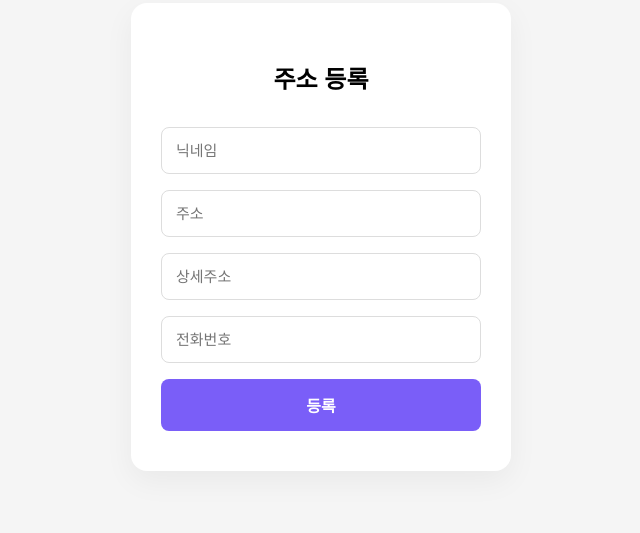
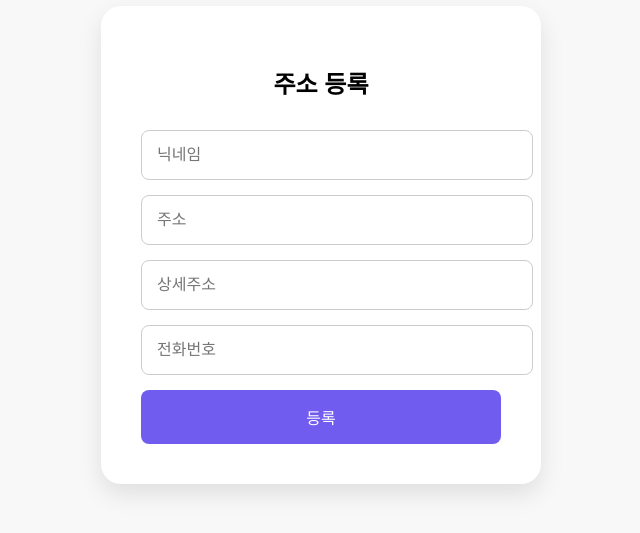
Before and after one commit to JeonChangPyeong/goodsAddr, a website: page public/index.html in a window 1280 px wide. Shown: the part 163-696 px from the top of the page, without its empty margins (319-959 px from the left). Drawn offline with Linux system fonts and the light colour scheme.

Commit message:
Add files via upload

```diff
--- a/public/index.html
+++ b/public/index.html
@@ -5,70 +5,52 @@
   <title>주소 등록</title>
   <style>
     body {
-      background: #f5f5f5;
+      background: #f8f8f8;
+      font-family: sans-serif;
       display: flex;
       justify-content: center;
       align-items: center;
       height: 100vh;
-      margin: 0;
-      font-family: 'Helvetica Neue', sans-serif;
     }
-
     .container {
-      background: #fff;
-      padding: 40px 30px;
-      border-radius: 16px;
-      box-shadow: 0 10px 30px rgba(0, 0, 0, 0.05);
-      width: 320px;
+      background: white;
+      padding: 40px;
+      border-radius: 20px;
+      box-shadow: 0 10px 25px rgba(0, 0, 0, 0.1);
+      width: 360px;
     }
-
-    .container h1 {
-      font-size: 24px;
-      font-weight: bold;
+    h2 {
       text-align: center;
-      margin-bottom: 32px;
+      margin-bottom: 30px;
     }
-
     input {
       width: 100%;
-      padding: 14px;
-      margin-bottom: 16px;
-      font-size: 15px;
-      border: 1px solid #ddd;
+      padding: 15px;
+      margin-bottom: 15px;
+      font-size: 16px;
       border-radius: 8px;
-      box-sizing: border-box;
+      border: 1px solid #ccc;
     }
-
-    input:focus {
-      outline: none;
-      border-color: #7a5ef8;
-    }
-
-    .button {
+    button {
       width: 100%;
-      padding: 14px;
-      background: #7a5ef8;
-      color: #fff;
+      padding: 15px;
+      background-color: #715cf0;
+      color: white;
+      font-size: 16px;
       border: none;
       border-radius: 8px;
-      font-size: 16px;
-      font-weight: bold;
       cursor: pointer;
-    }
-
-    .button:hover {
-      background: #684ae0;
     }
   </style>
 </head>
 <body>
   <div class="container">
-    <h1>주소 등록</h1>
+    <h2>주소 등록</h2>
     <input type="text" id="nickname" placeholder="닉네임" />
     <input type="text" id="address" placeholder="주소" readonly onclick="findAddress()" />
     <input type="text" id="detailAddress" placeholder="상세주소" />
     <input type="text" id="phone" placeholder="전화번호" />
-    <button class="button" onclick="register()">등록</button>
+    <button onclick="submitForm()">등록</button>
   </div>
 
   <script src="https://t1.daumcdn.net/mapjsapi/bundle/postcode/prod/postcode.v2.js"></script>
@@ -76,40 +58,33 @@
     function findAddress() {
       new daum.Postcode({
         oncomplete: function(data) {
-          const fullAddr = data.roadAddress || data.jibunAddress || '';
-          document.getElementById("address").value = fullAddr;
-        },
-        useIframe: false  // 모바일 호환 개선
-      }).open({
-        popupName: 'postcodePopup'
-      });
+          document.getElementById("address").value = data.roadAddress;
+        }
+      }).open();
     }
 
-    async function register() {
+    function submitForm() {
       const nickname = document.getElementById("nickname").value.trim();
       const address = document.getElementById("address").value.trim();
+      const detailAddress = document.getElementById("detailAddress").value.trim();
       const phone = document.getElementById("phone").value.trim();
 
       if (!nickname || !address || !phone) {
-        alert("모든 항목을 입력해주세요.");
+        alert("모든 필드를 입력해주세요.");
         return;
       }
 
-      const res = await fetch("/api/register", {
+      fetch("/api/register", {
         method: "POST",
         headers: { "Content-Type": "application/json" },
-        body: JSON.stringify({ nickname, address, phone })
-      });
-
-      const result = await res.json();
-      if (result.success) {
-        alert("등록 완료!");
-        document.getElementById("nickname").value = "";
-        document.getElementById("address").value = "";
-        document.getElementById("phone").value = "";
-      } else {
-        alert("등록 실패: " + (result.error || "알 수 없는 오류"));
-      }
+        body: JSON.stringify({ nickname, address, detailAddress, phone })
+      }).then(res => res.json())
+        .then(data => {
+          if (data.success) {
+            alert("등록 완료!");
+            location.reload();
+          }
+        });
     }
   </script>
 </body>
```
